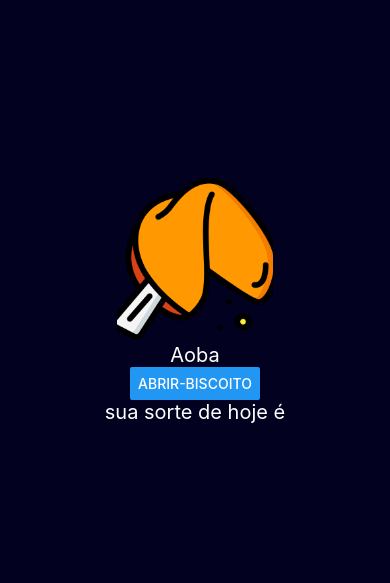
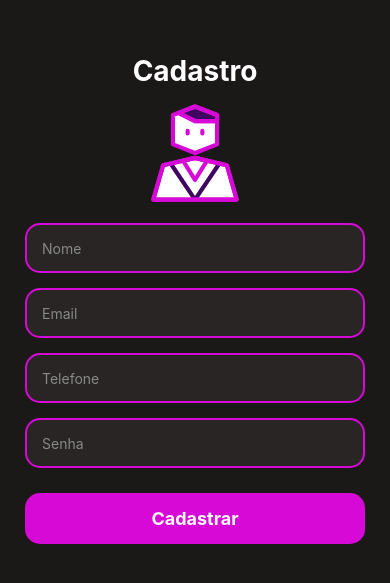
Before and after one commit to eidicaro/tecnicas-avancadas-em-programacao-web-e-mobile, a React Native app in the folder tapwm/: screen / in a window 390 px wide. Shown: the part 123-706 px from the top of the page. Built offline with nearby package versions, Linux system fonts and the light colour scheme.

Commit message:
eba aula

```diff
--- a/tapwm/src/Home.tsx
+++ b/tapwm/src/Home.tsx
@@ -1,34 +1,47 @@
-import {View, Text, Image, Button} from 'react-native';
+import { View, Text, Image, TextInput, TouchableOpacity } from 'react-native';
 import styles from './StyleHome';
 import { useState } from 'react';
 
 export default function Home(){
-    const [mensagem, setMensagem] = useState('sua sorte de hoje é')
 
-    const abrir = ()=> {
-        const numero = Math.floor(Math.random()*10)
-        const frases = [
-            "tenha bom dia",
-            "nobruzera apelão",
-            "isack gostoso1",
-            "isack gostoso2",
-            "isack gostoso3",
-            "isack gostoso4",
-            "isack gostoso5",
-            "isack gostosasso1",
-            "isack gostosasso2",
-            "isack gostosasso3",
-        ]
-        setMensagem(frases[numero])
+    const [mensagem, setMensagem] = useState("");
+    const [nome, setNome] = useState("");
+    const [email, setEmail] = useState("");
+    const [telefone, setTelefone] = useState("");
+    const [senha, setSenha] = useState("");
+
+    const abrir = () => {
+        setMensagem("Cadastro concluído com sucesso!");
     }
 
     return(
+        <View style={styles.container}>
 
-        <View style={styles.container}>
-            <Image source={require('../assets/biscoito.png')} style={styles.img}/>
-            <Text style={styles.text}>Aoba</Text>
-            <Button title="abrir-biscoito" onPress={abrir} />
-            <Text style={styles.text}>{mensagem}</Text>
+            <Text style={styles.titulo}>Cadastro</Text>
+            <Image
+                source={require('../assets/pessoa.svg')} style={styles.img}/>
+            <TextInput
+                placeholder="Nome" placeholderTextColor="#888" value={nome} onChangeText={setNome} style={styles.input}
+            />
+            <TextInput
+                placeholder="Email" placeholderTextColor="#888" value={email} onChangeText={setEmail} style={styles.input} keyboardType="email-address"
+            />
+            <TextInput
+                placeholder="Telefone" placeholderTextColor="#888" value={telefone} onChangeText={setTelefone} style={styles.input}
+
+            />
+            <TextInput
+                placeholder="Senha" placeholderTextColor="#888" value={senha} onChangeText={setSenha} style={styles.input}
+            />
+
+            <TouchableOpacity style={styles.botao} onPress={abrir}>
+                <Text style={styles.textoBotao}>Cadastrar</Text>
+            </TouchableOpacity>
+
+            {mensagem !== "" && (
+                <Text style={styles.msg}>{mensagem}</Text>
+            )}
+
         </View>
     )
 }
--- a/tapwm/src/StyleHome.tsx
+++ b/tapwm/src/StyleHome.tsx
@@ -1,22 +1,63 @@
 import { StyleSheet } from "react-native";
 
-const styles = StyleSheet.create ({
+const styles = StyleSheet.create({
     container: {
         flex: 1,
-        backgroundColor: "#020120",
+        backgroundColor: "#1B1818",
         alignItems: "center",
         justifyContent: "center",
+        padding: 25,
     },
-    text: {
+
+    titulo: {
+        fontSize: 28,
+        fontWeight: "bold",
         color: "#fff",
-        fontSize: 20,
+        marginBottom: 15,
     },
 
     img: {
-        height: "20%",
-        width: "40%",
+        height: 100,
+        width: 100,
+        resizeMode: "contain",
+        marginBottom: 20,
+    },
 
+    input: {
+        width: "100%",
+        height: 50,
+        backgroundColor: "#2A2525",
+        borderRadius: 15,
+        paddingHorizontal: 15,
+        color: "#fff",
+        borderWidth: 2,
+        borderColor: "#d709d7",
+        marginBottom: 15,
+    },
+
+    botao: {
+        width: "100%",
+        backgroundColor: "#d709d7",
+        padding: 15,
+        borderRadius: 15,
+        alignItems: "center",
+        justifyContent: "center",
+        marginTop: 10,
+        elevation: 5, // sombra Android
+    },
+
+    textoBotao: {
+        color: "#fff",
+        fontSize: 18,
+        fontWeight: "bold",
+    },
+
+    msg:{
+        marginTop: 20,
+        color: "#00ff88",
+        fontSize: 16,
+        fontWeight: "bold",
     }
-})
+});
 
-export default styles
+export default styles;
```
Also changed, not shown: tapwm/assets/pessoa.svg (added).
